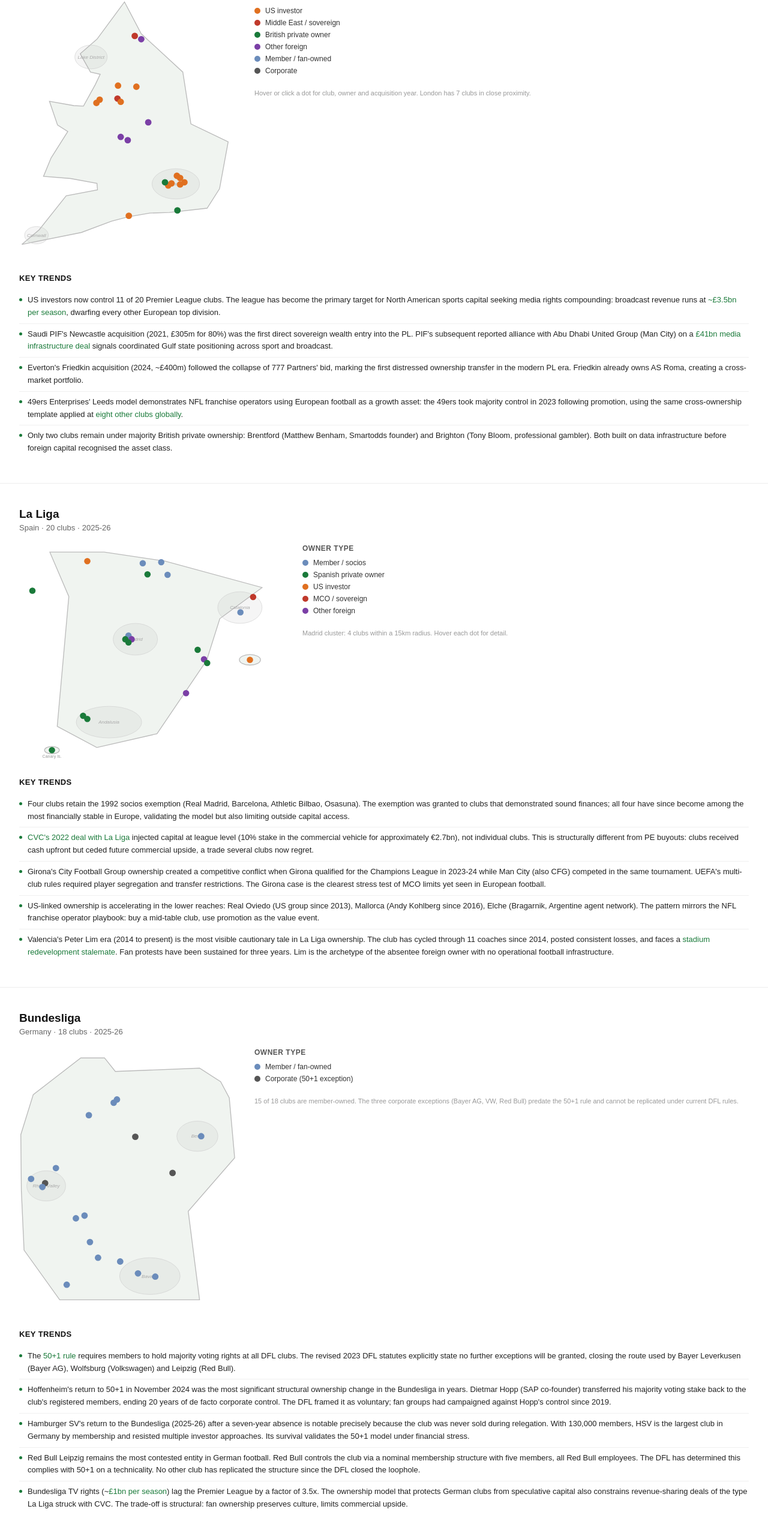
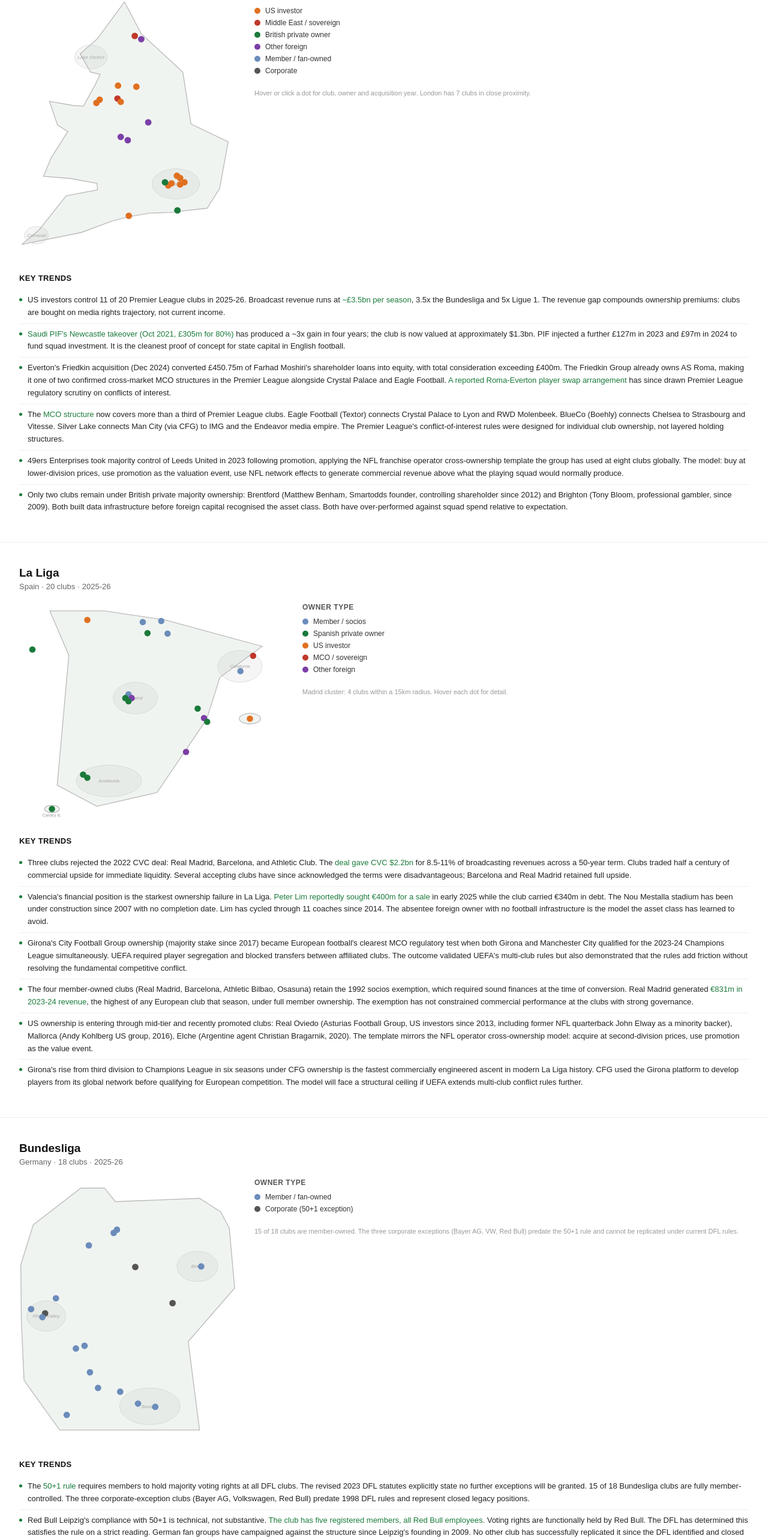
Before and after one commit to HaitzuPP/sportscapital-intel, a plain HTML site: page european-leagues.html in a window 1280 px wide. Shown: the part 232-2797 px from the top of the page at 60% size. Drawn offline with Linux system fonts and the light colour scheme.

Commit message:
Deepen league trend research: sourced data, 6 bullets per league

```diff
--- a/european-leagues.html
+++ b/european-leagues.html
@@ -151,11 +151,12 @@
   <div class="trends">
     <h4>Key trends</h4>
     <ul>
-      <li>US investors now control 11 of 20 Premier League clubs. The league has become the primary target for North American sports capital seeking media rights compounding: broadcast revenue runs at <a href="https://www.premierleague.com/news/3821950" target="_blank">~£3.5bn per season</a>, dwarfing every other European top division.</li>
-      <li>Saudi PIF's Newcastle acquisition (2021, £305m for 80%) was the first direct sovereign wealth entry into the PL. PIF's subsequent reported alliance with Abu Dhabi United Group (Man City) on a <a href="https://tbrfootball.com/newcastle-united-and-man-city-owners-team-up-for-41bn-deal/" target="_blank">£41bn media infrastructure deal</a> signals coordinated Gulf state positioning across sport and broadcast.</li>
-      <li>Everton's Friedkin acquisition (2024, ~£400m) followed the collapse of 777 Partners' bid, marking the first distressed ownership transfer in the modern PL era. Friedkin already owns AS Roma, creating a cross-market portfolio.</li>
-      <li>49ers Enterprises' Leeds model demonstrates NFL franchise operators using European football as a growth asset: the 49ers took majority control in 2023 following promotion, using the same cross-ownership template applied at <a href="https://www.givemesport.com/every-premier-league-club-owner-football/" target="_blank">eight other clubs globally</a>.</li>
-      <li>Only two clubs remain under majority British private ownership: Brentford (Matthew Benham, Smartodds founder) and Brighton (Tony Bloom, professional gambler). Both built on data infrastructure before foreign capital recognised the asset class.</li>
+      <li>US investors control 11 of 20 Premier League clubs in 2025-26. Broadcast revenue runs at <a href="https://www.premierleague.com/news/3821950" target="_blank">~£3.5bn per season</a>, 3.5x the Bundesliga and 5x Ligue 1. The revenue gap compounds ownership premiums: clubs are bought on media rights trajectory, not current income.</li>
+      <li><a href="https://www.flashscore.co.uk/news/football-premier-league-richest-premier-league-owners-net-worth-and-club-impact-in-2025/be81nlET/" target="_blank">Saudi PIF's Newcastle takeover (Oct 2021, £305m for 80%)</a> has produced a ~3x gain in four years; the club is now valued at approximately $1.3bn. PIF injected a further £127m in 2023 and £97m in 2024 to fund squad investment. It is the cleanest proof of concept for state capital in English football.</li>
+      <li>Everton's Friedkin acquisition (Dec 2024) converted £450.75m of Farhad Moshiri's shareholder loans into equity, with total consideration exceeding £400m. The Friedkin Group already owns AS Roma, making it one of two confirmed cross-market MCO structures in the Premier League alongside Crystal Palace and Eagle Football. <a href="https://www.everton.news/premier-league-probe-mooted-as-the-friedkin-group-mull-everton-roma-swap-deal/" target="_blank">A reported Roma-Everton player swap arrangement</a> has since drawn Premier League regulatory scrutiny on conflicts of interest.</li>
+      <li>The <a href="https://theesk.org/2025/07/14/multi-club-ownership-in-premier-league-football-a-detailed-analysis-of-structures-control-and-strategic-implications/" target="_blank">MCO structure</a> now covers more than a third of Premier League clubs. Eagle Football (Textor) connects Crystal Palace to Lyon and RWD Molenbeek. BlueCo (Boehly) connects Chelsea to Strasbourg and Vitesse. Silver Lake connects Man City (via CFG) to IMG and the Endeavor media empire. The Premier League's conflict-of-interest rules were designed for individual club ownership, not layered holding structures.</li>
+      <li>49ers Enterprises took majority control of Leeds United in 2023 following promotion, applying the NFL franchise operator cross-ownership template the group has used at eight clubs globally. The model: buy at lower-division prices, use promotion as the valuation event, use NFL network effects to generate commercial revenue above what the playing squad would normally produce.</li>
+      <li>Only two clubs remain under British private majority ownership: Brentford (Matthew Benham, Smartodds founder, controlling shareholder since 2012) and Brighton (Tony Bloom, professional gambler, since 2009). Both built data infrastructure before foreign capital recognised the asset class. Both have over-performed against squad spend relative to expectation.</li>
     </ul>
   </div>
 </section>
@@ -227,11 +228,12 @@
   <div class="trends">
     <h4>Key trends</h4>
     <ul>
-      <li>Four clubs retain the 1992 socios exemption (Real Madrid, Barcelona, Athletic Bilbao, Osasuna). The exemption was granted to clubs that demonstrated sound finances; all four have since become among the most financially stable in Europe, validating the model but also limiting outside capital access.</li>
-      <li><a href="https://onefootball.com/en/news/laliga-202526-club-owners-who-controls-each-side-and-what-they-paid-42547468" target="_blank">CVC's 2022 deal with La Liga</a> injected capital at league level (10% stake in the commercial vehicle for approximately €2.7bn), not individual clubs. This is structurally different from PE buyouts: clubs received cash upfront but ceded future commercial upside, a trade several clubs now regret.</li>
-      <li>Girona's City Football Group ownership created a competitive conflict when Girona qualified for the Champions League in 2023-24 while Man City (also CFG) competed in the same tournament. UEFA's multi-club rules required player segregation and transfer restrictions. The Girona case is the clearest stress test of MCO limits yet seen in European football.</li>
-      <li>US-linked ownership is accelerating in the lower reaches: Real Oviedo (US group since 2013), Mallorca (Andy Kohlberg since 2016), Elche (Bragarnik, Argentine agent network). The pattern mirrors the NFL franchise operator playbook: buy a mid-table club, use promotion as the value event.</li>
-      <li>Valencia's Peter Lim era (2014 to present) is the most visible cautionary tale in La Liga ownership. The club has cycled through 11 coaches since 2014, posted consistent losses, and faces a <a href="https://footiehound.com/list-of-all-la-liga-clubs-and-their-owners-2025-26/" target="_blank">stadium redevelopment stalemate</a>. Fan protests have been sustained for three years. Lim is the archetype of the absentee foreign owner with no operational football infrastructure.</li>
+      <li>Three clubs rejected the 2022 CVC deal: Real Madrid, Barcelona, and Athletic Club. The <a href="https://onefootball.com/en/news/laliga-202526-club-owners-who-controls-each-side-and-what-they-paid-42547468" target="_blank">deal gave CVC $2.2bn</a> for 8.5-11% of broadcasting revenues across a 50-year term. Clubs traded half a century of commercial upside for immediate liquidity. Several accepting clubs have since acknowledged the terms were disadvantageous; Barcelona and Real Madrid retained full upside.</li>
+      <li>Valencia's financial position is the starkest ownership failure in La Liga. <a href="https://sports.yahoo.com/article/valencia-owner-peter-lim-sets-190400028.html" target="_blank">Peter Lim reportedly sought €400m for a sale</a> in early 2025 while the club carried €340m in debt. The Nou Mestalla stadium has been under construction since 2007 with no completion date. Lim has cycled through 11 coaches since 2014. The absentee foreign owner with no football infrastructure is the model the asset class has learned to avoid.</li>
+      <li>Girona's City Football Group ownership (majority stake since 2017) became European football's clearest MCO regulatory test when both Girona and Manchester City qualified for the 2023-24 Champions League simultaneously. UEFA required player segregation and blocked transfers between affiliated clubs. The outcome validated UEFA's multi-club rules but also demonstrated that the rules add friction without resolving the fundamental competitive conflict.</li>
+      <li>The four member-owned clubs (Real Madrid, Barcelona, Athletic Bilbao, Osasuna) retain the 1992 socios exemption, which required sound finances at the time of conversion. Real Madrid generated <a href="https://www.deloitte.com/uk/en/pages/sports-business-group/articles/deloitte-football-money-league.html" target="_blank">€831m in 2023-24 revenue</a>, the highest of any European club that season, under full member ownership. The exemption has not constrained commercial performance at the clubs with strong governance.</li>
+      <li>US ownership is entering through mid-tier and recently promoted clubs: Real Oviedo (Asturias Football Group, US investors since 2013, including former NFL quarterback John Elway as a minority backer), Mallorca (Andy Kohlberg US group, 2016), Elche (Argentine agent Christian Bragarnik, 2020). The template mirrors the NFL operator cross-ownership model: acquire at second-division prices, use promotion as the value event.</li>
+      <li>Girona's rise from third division to Champions League in six seasons under CFG ownership is the fastest commercially engineered ascent in modern La Liga history. CFG used the Girona platform to develop players from its global network before qualifying for European competition. The model will face a structural ceiling if UEFA extends multi-club conflict rules further.</li>
     </ul>
   </div>
 </section>
@@ -300,11 +302,11 @@
   <div class="trends">
     <h4>Key trends</h4>
     <ul>
-      <li>The <a href="https://www.bundesliga.com/en/faq/what-are-the-rules-and-regulations-of-soccer/50-1-fifty-plus-one-german-football-soccer-rule-explained-ownership-22832" target="_blank">50+1 rule</a> requires members to hold majority voting rights at all DFL clubs. The revised 2023 DFL statutes explicitly state no further exceptions will be granted, closing the route used by Bayer Leverkusen (Bayer AG), Wolfsburg (Volkswagen) and Leipzig (Red Bull).</li>
-      <li>Hoffenheim's return to 50+1 in November 2024 was the most significant structural ownership change in the Bundesliga in years. Dietmar Hopp (SAP co-founder) transferred his majority voting stake back to the club's registered members, ending 20 years of de facto corporate control. The DFL framed it as voluntary; fan groups had campaigned against Hopp's control since 2019.</li>
-      <li>Hamburger SV's return to the Bundesliga (2025-26) after a seven-year absence is notable precisely because the club was never sold during relegation. With 130,000 members, HSV is the largest club in Germany by membership and resisted multiple investor approaches. Its survival validates the 50+1 model under financial stress.</li>
-      <li>Red Bull Leipzig remains the most contested entity in German football. Red Bull controls the club via a nominal membership structure with five members, all Red Bull employees. The DFL has determined this complies with 50+1 on a technicality. No other club has replicated the structure since the DFL closed the loophole.</li>
-      <li>Bundesliga TV rights (~<a href="https://www.bundesliga.com/en/bundesliga/news/" target="_blank">£1bn per season</a>) lag the Premier League by a factor of 3.5x. The ownership model that protects German clubs from speculative capital also constrains revenue-sharing deals of the type La Liga struck with CVC. The trade-off is structural: fan ownership preserves culture, limits commercial upside.</li>
+      <li>The <a href="https://www.bundesliga.com/en/faq/what-are-the-rules-and-regulations-of-soccer/50-1-fifty-plus-one-german-football-soccer-rule-explained-ownership-22832" target="_blank">50+1 rule</a> requires members to hold majority voting rights at all DFL clubs. The revised 2023 DFL statutes explicitly state no further exceptions will be granted. 15 of 18 Bundesliga clubs are fully member-controlled. The three corporate-exception clubs (Bayer AG, Volkswagen, Red Bull) predate 1998 DFL rules and represent closed legacy positions.</li>
+      <li>Red Bull Leipzig's compliance with 50+1 is technical, not substantive. <a href="https://en.wikipedia.org/wiki/50%2B1_rule" target="_blank">The club has five registered members, all Red Bull employees.</a> Voting rights are functionally held by Red Bull. The DFL has determined this satisfies the rule on a strict reading. German fan groups have campaigned against the structure since Leipzig's founding in 2009. No other club has successfully replicated it since the DFL identified and closed the approach.</li>
+      <li>Hoffenheim returned to full 50+1 compliance in November 2024 after Dietmar Hopp (SAP co-founder) transferred majority voting rights back to the registered members. Hopp had effectively controlled the club since 1989, investing an estimated €350m over three decades. The transfer was voluntary but followed sustained fan protests and DFL pressure. It closes the last active personal-exception holding in German football.</li>
+      <li>Hamburger SV's return to the Bundesliga (2025-26) after a seven-year absence is structurally significant: HSV, with 130,000 members, is the largest club in Germany by registered membership and resisted multiple investor approaches during three years in the second division. The club's survival through relegation without an ownership change validates 50+1 under financial stress at a scale no previous case had tested.</li>
+      <li>The Bundesliga's broadcast revenue gap versus the Premier League (~<a href="https://www.bundesliga.com/en/bundesliga/news/" target="_blank">£1bn/season domestic</a> vs ~£3.5bn) is partly a consequence of the same ownership model that protects German football culture. The 50+1 structure has historically limited the ability to negotiate centralised commercial deals of the type La Liga struck with CVC. German clubs have accepted this trade-off explicitly: the 2023 DFL member vote on private equity investment failed to reach the required two-thirds majority.</li>
     </ul>
   </div>
 </section>
@@ -369,11 +371,11 @@
   <div class="trends">
     <h4>Key trends</h4>
     <ul>
-      <li>Paris FC's promotion to Ligue 1 in 2025 under Arnault family ownership (LVMH's Bernard Arnault) creates the first Paris derby since 1997. <a href="https://www.france24.com/en/live-news/20250502-billionaire-owned-paris-fc-win-promotion-and-prepare-to-take-on-psg" target="_blank">Arnault's stated intent</a> is to build a genuine rival to PSG over 10 years, funded by LVMH infrastructure and Parisian corporate sponsorship. PSG's Nasser Al-Khelaifi has publicly expressed concern about the competitive and commercial threat.</li>
-      <li>US PE has penetrated Ligue 1 more deeply than any other European top division: RedBird Capital (Toulouse, 2020), Eagle Football / Textor (Lyon, 2022), BlueCo / Boehly (Strasbourg, 2023), McCourt (Marseille, 2016). All four are financially complex and operationally high-risk. Lyon was placed under DNCG financial supervision in 2024 after posting recurring losses under Textor.</li>
-      <li>MCO creates structural distortions in France: <a href="https://www.lawinsport.com/topics/item/an-analysis-of-how-multi-club-ownership-is-regulated-in-france" target="_blank">9 of 18 Ligue 1 clubs</a> share at least one shareholder with another football club. Player loan networks between affiliated clubs are common, raising competitive integrity questions the LFP has not fully resolved.</li>
-      <li>The DAZN broadcast rights collapse (2024) exposed the structural weakness of French football media rights. DAZN won the rights then defaulted on payment obligations, triggering a legal dispute and short-term broadcast chaos. Canal+ stepped in as emergency broadcaster. Ligue 1 rights are valued at roughly one-fifth of the Premier League on a per-club basis.</li>
-      <li>Monaco's Rybolovlev ownership (2011) was the first major foreign sovereign-adjacent acquisition in Ligue 1. Monaco's tax residency in the Principality creates a structural competitive advantage on player wages that other clubs cannot replicate. The LFP's repeated attempts to apply French financial rules to Monaco have been only partially successful.</li>
+      <li>The LFP launched its own streaming platform, <a href="https://insidersport.com/2025/08/22/ligue-1-streaming-service-new-subscrib/" target="_blank">Ligue 1+, in August 2025</a> at €14.99/month after severing ties with DAZN. DAZN had exited after one year of a four-year deal, citing the LFP's failure to address broadcast piracy. Ligue 1+ reached 600,000 subscribers in its first week, with the LFP targeting one million by season end. DAZN subsequently re-entered as a secondary distribution partner.</li>
+      <li>Paris FC's promotion in 2025 under Arnault family (LVMH) ownership produced the <a href="https://www.france24.com/en/live-news/20250502-billionaire-owned-paris-fc-win-promotion-and-prepare-to-take-on-psg" target="_blank">first Paris derby since 1997</a>. PSG won the opening fixture 2-1. Arnault's stated intent is a 10-year institution-building programme funded by LVMH commercial infrastructure, not short-term squad investment. It is the first credible long-term challenge to PSG's domestic monopoly in the modern era.</li>
+      <li>US PE penetration is deeper in Ligue 1 than any other European top division: RedBird Capital (Toulouse, 2020), Eagle Football/John Textor (Lyon, 2022), BlueCo/Todd Boehly (Strasbourg, 2023), Frank McCourt (Marseille, 2016). Lyon was placed under <a href="https://www.lequipe.fr/Football/Article/Ol-groupe-mis-sous-surveillance-renforcee-par-la-dncg/1512726" target="_blank">DNCG financial supervision in 2024</a> after recurring losses under Textor's management. US PE capability in European club operations has not yet matched US PE deal execution speed.</li>
+      <li><a href="https://www.lawinsport.com/topics/item/an-analysis-of-how-multi-club-ownership-is-regulated-in-france" target="_blank">Nine of 18 Ligue 1 clubs</a> share at least one shareholder with another professional club, the highest MCO concentration in any European top division. Player loan networks between affiliated clubs are common, creating competitive integrity concerns the LFP has acknowledged but not structurally resolved.</li>
+      <li>Monaco's tax residency in the Principality creates a structural salary advantage: players pay Monaco income tax rates rather than French rates, a significant differential at top-of-scale wages. The LFP has made repeated attempts to apply French financial rules to Monaco fully; each has been partially blocked on jurisdictional grounds. It is the one structural competitive advantage in Ligue 1 that other clubs cannot replicate regardless of ownership.</li>
     </ul>
   </div>
 </section>
@@ -444,11 +446,11 @@
   <div class="trends">
     <h4>Key trends</h4>
     <ul>
-      <li>Vitesse Arnhem lost its professional licence in <a href="https://en.wikipedia.org/wiki/2025%E2%80%9326_Eredivisie" target="_blank">July 2025</a> following a prolonged ownership dispute with US investor Coley Parry. Vitesse was found to have breached financial integrity rules after Parry failed to meet capital requirements. The club was demoted and replaced in the Eredivisie by the first-division playoff winner. It is the first top-division licence revocation in Dutch football.</li>
-      <li>Asian capital is entering the Eredivisie through mid-table clubs rather than the traditional Big Three. Yanmar (Japanese industrial group) acquired Almere City in 2022; South Korean investor Choi Soon-Ho has controlled Fortuna Sittard since 2018. Both acquisitions are modest in scale, using Dutch football as a European foothold rather than a brand play.</li>
-      <li>Ajax's governance failure (2023-24) is the most studied structural crisis in Dutch football. The club sacked multiple CEOs and sporting directors within 18 months, finished third in the Eredivisie, and saw its squad value decline sharply. The supervisory board model, which separates the management board from strategic oversight, was widely criticised for creating decision-making paralysis.</li>
-      <li>Eredivisie TV rights generate approximately <a href="https://www.tifosy.com/en/insights/building-a-multi-club-portfolio-a-look-at-the-smaller-five-3599" target="_blank">70m euros per season</a>, compared to 3.5bn pounds for the Premier League. The valuation gap means Eredivisie clubs trade at significant discounts to equivalent-size English clubs, making them attractive entry points for investors using Dutch football as an MCO feeder hub rather than a primary asset.</li>
-      <li>The Big Three (Ajax, PSV, Feyenoord) have dominated the Eredivisie title for all but five of the last 60 seasons. PSV won the 2023-24 title, their 25th. The structural concentration at the top is unlikely to change: the three clubs' combined commercial revenue exceeds the remaining 15 clubs combined, compounding over time.</li>
+      <li>Vitesse Arnhem had its professional licence <a href="https://nltimes.nl/2025/08/01/devastated-vitesse-loses-appeal-keep-professional-license" target="_blank">permanently revoked by the KNVB in July 2025</a> after a civil court upheld the decision. The KNVB cited "a multi-year pattern of deception, circumvention, and undermining of the licensing system" following an ownership dispute with US investor Coley Parry. The club is expected to dissolve after 133 years. The 2025-26 Eredivisie began with 19 clubs: no eligible replacement could be identified in time.</li>
+      <li>The Vitesse case is the most instructive foreign ownership failure in Dutch football. Parry, a US private equity investor, took control in 2022, then failed to meet financial integrity requirements set by the KNVB. The KNVB's decision to run a 19-club season rather than promote an ineligible replacement is the correct governance call, but it sets a difficult precedent: the league structure is now distorted for an entire season as a direct consequence of a single foreign ownership failure.</li>
+      <li>Ajax's governance crisis (2023-24) resulted in the dismissal of multiple CEOs and sporting directors within 18 months, a third-place Eredivisie finish, and a significant decline in squad value. <a href="https://www.ajax.nl/en/club/organisation" target="_blank">The supervisory board structure</a>, which separates strategic oversight from operational management, was identified as the primary cause of decision-making paralysis. Ajax's supervisory board has since been restructured, but institutional trust has not fully recovered.</li>
+      <li>Asian capital is entering the Eredivisie through mid-table clubs rather than the established Big Three (Ajax, PSV, Feyenoord). <a href="https://www.almere-city.nl/" target="_blank">Yanmar (Japanese industrial group)</a> acquired Almere City FC in 2022; South Korean investor Choi Soon-Ho has controlled Fortuna Sittard since 2018. Both acquisitions are modest in scale, using Dutch football as a European operational platform rather than a brand investment.</li>
+      <li>The Eredivisie's broadcast rights generate approximately <a href="https://www.tifosy.com/en/insights/building-a-multi-club-portfolio-a-look-at-the-smaller-five-3599" target="_blank">€70m per season</a>, compared to £3.5bn for the Premier League. The resulting valuation gap means Eredivisie clubs trade at significant discounts to equivalent-size English clubs, making the Netherlands the most accessible acquisition market in the Big Five adjacent leagues for investors willing to accept lower liquidity and smaller media exposure.</li>
     </ul>
   </div>
 </section>
```
